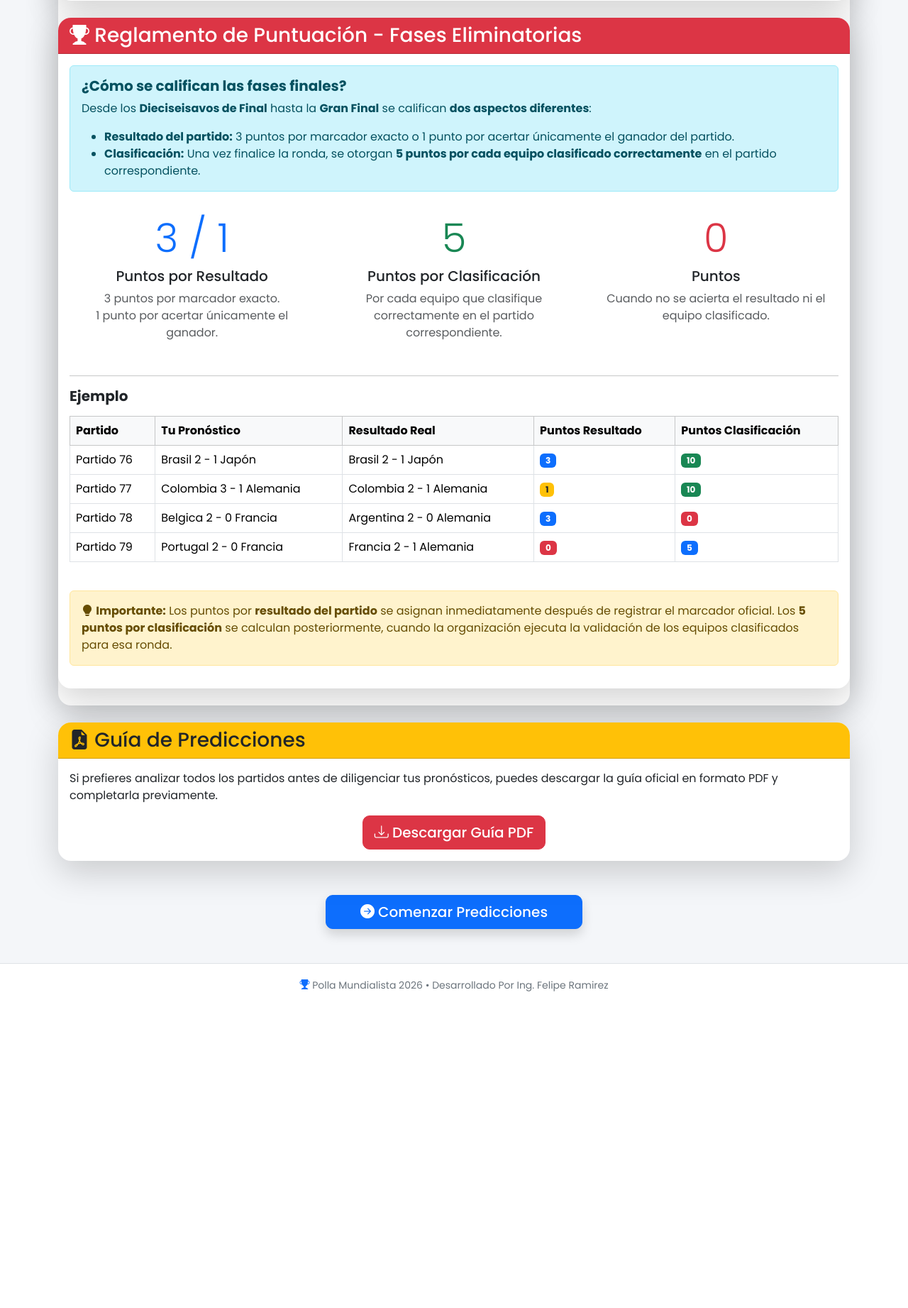
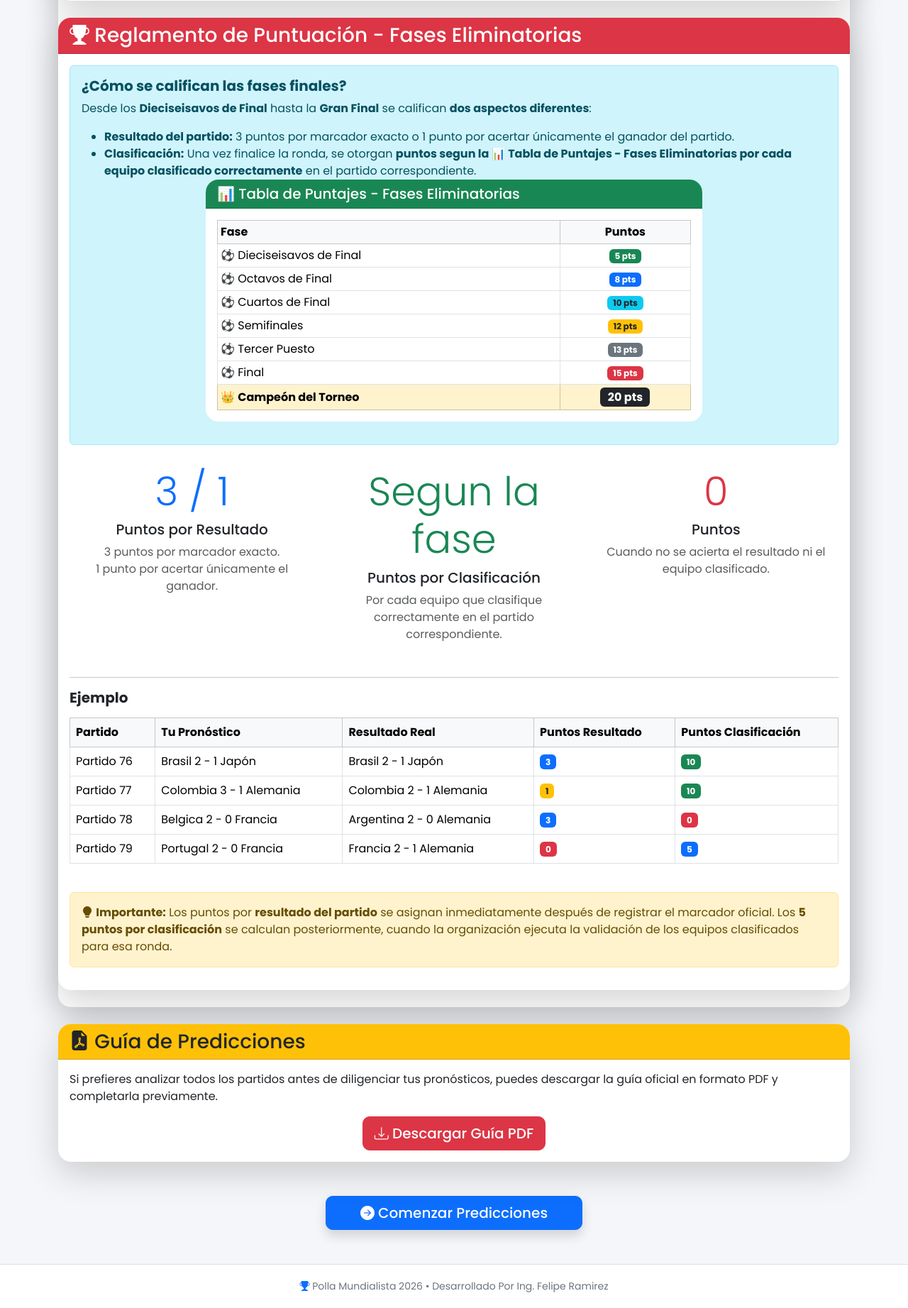
Before and after one commit to FelipeRamirez01/polla_mundialista_2026, a Flask app: page /usuario in a window 1280 px wide. Shown: the part 986-2829 px from the top of the page at 71% size. Before the commit the page ends 2383 px from the top, so only its background shows below. Run offline with Flask 3, Linux system fonts and the light colour scheme; a user stored in the database is signed in; data comes from the database, SQL or seed files in the repository; parts of the project's set-up code (start-up, migrations or seed data) failed here and were passed over.

Commit message:
update index

```diff
--- a/templates/usuario/index.html
+++ b/templates/usuario/index.html
@@ -280,12 +280,134 @@
 
                             <strong>Clasificación:</strong>
                             Una vez finalice la ronda, se otorgan
-                            <strong>5 puntos por cada equipo clasificado correctamente</strong>
+                            <strong> puntos segun la 📊 Tabla de Puntajes - Fases Eliminatorias por cada equipo clasificado correctamente</strong>
                             en el partido correspondiente.
 
                         </li>
 
+
+
                     </ul>
+
+
+                    <!-- Tabla de puntajes por clasificación -->
+                    <div class="col-lg-8 mb-3 center mx-auto">
+
+                        <div class="card border-success h-100">
+
+                            <div class="card-header bg-success text-white">
+
+                                <h5 class="mb-0">
+                                    📊 Tabla de Puntajes - Fases Eliminatorias
+                                </h5>
+
+                            </div>
+
+                            <div class="card-body">
+
+                                <div class="table-responsive">
+
+                                    <table class="table table-sm table-bordered align-middle mb-0">
+
+                                        <thead class="table-light">
+
+                                            <tr>
+
+                                                <th>Fase</th>
+
+                                                <th class="text-center">Puntos</th>
+
+                                            </tr>
+
+                                        </thead>
+
+                                        <tbody>
+
+                                            <tr>
+
+                                                <td>⚽ Dieciseisavos de Final</td>
+
+                                                <td class="text-center">
+                                                    <span class="badge bg-success">5 pts</span>
+                                                </td>
+
+                                            </tr>
+
+                                            <tr>
+
+                                                <td>⚽ Octavos de Final</td>
+
+                                                <td class="text-center">
+                                                    <span class="badge bg-primary">8 pts</span>
+                                                </td>
+
+                                            </tr>
+
+                                            <tr>
+
+                                                <td>⚽ Cuartos de Final</td>
+
+                                                <td class="text-center">
+                                                    <span class="badge bg-info text-dark">10 pts</span>
+                                                </td>
+
+                                            </tr>
+
+                                            <tr>
+
+                                                <td>⚽ Semifinales</td>
+
+                                                <td class="text-center">
+                                                    <span class="badge bg-warning text-dark">12 pts</span>
+                                                </td>
+
+                                            </tr>
+
+                                            <tr>
+
+                                                <td>⚽ Tercer Puesto</td>
+
+                                                <td class="text-center">
+                                                    <span class="badge bg-secondary">13 pts</span>
+                                                </td>
+
+                                            </tr>
+
+                                            <tr>
+
+                                                <td>⚽ Final</td>
+
+                                                <td class="text-center">
+                                                    <span class="badge bg-danger">15 pts</span>
+                                                </td>
+
+                                            </tr>
+
+                                            <tr class="table-warning">
+
+                                                <td>
+                                                    👑 <strong>Campeón del Torneo</strong>
+                                                </td>
+
+                                                <td class="text-center">
+                                                    <span class="badge bg-dark fs-6">20 pts</span>
+                                                </td>
+
+                                            </tr>
+
+                                        </tbody>
+
+                                    </table>
+
+                                </div>
+
+
+
+                            </div>
+
+                        </div>
+
+                    </div>
 
                 </div>
 
@@ -333,7 +455,7 @@
 
                                 <h1 class="display-4 text-success">
 
-                                    5
+                                    Segun la fase
 
                                 </h1>
 
```
